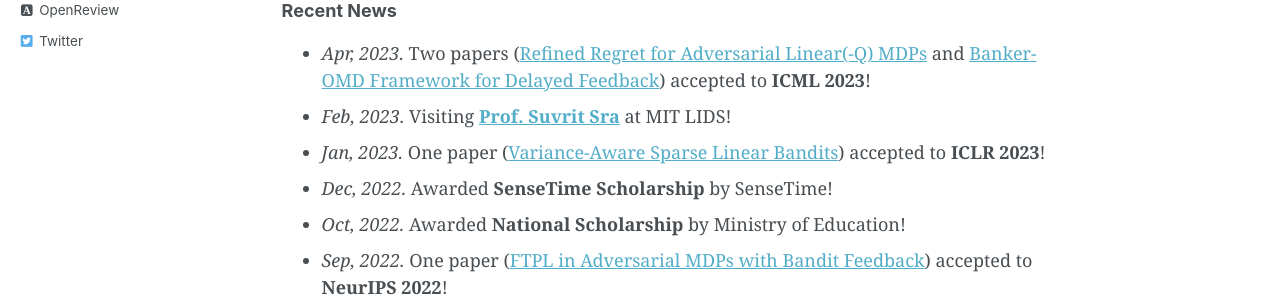
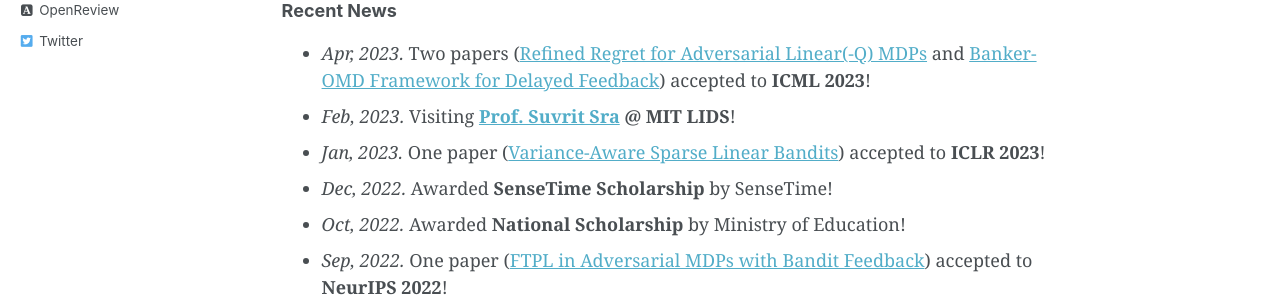
Before and after one commit to yandaichn/yandaichn.github.io, a Jekyll site: the page built from _pages/about.md, in a window 1280 px wide and 1118 px high. Shown: the part 511-811 px from the top of the window. Built offline with Jekyll 4.4.1, drawn with Linux system fonts in a browser that asks for light colours; some web fonts are replaced.

Commit message:
Update pubs

```diff
--- a/_pages/about.md
+++ b/_pages/about.md
@@ -17,7 +17,7 @@ My research interests lie broadly in machine learning theory, especially reinfor
 
 ### Recent News
 * *Apr, 2023.* Two papers ([Refined Regret for Adversarial Linear(-Q) MDPs](https://arxiv.org/abs/2301.12942) and [Banker-OMD Framework for Delayed Feedback](https://arxiv.org/abs/2301.10500)) accepted to **ICML 2023**!
-* *Feb, 2023.* Visiting **[Prof. Suvrit Sra](https://optml.mit.edu/index.html)** at MIT LIDS!
+* *Feb, 2023.* Visiting **[Prof. Suvrit Sra](https://optml.mit.edu/index.html) @ MIT LIDS**!
 * *Jan, 2023.* One paper ([Variance-Aware Sparse Linear Bandits](https://arxiv.org/abs/2205.13450)) accepted to **ICLR 2023**!
 * *Dec, 2022.* Awarded **SenseTime Scholarship** by SenseTime!
 * *Oct, 2022.* Awarded **National Scholarship** by Ministry of Education!
```
